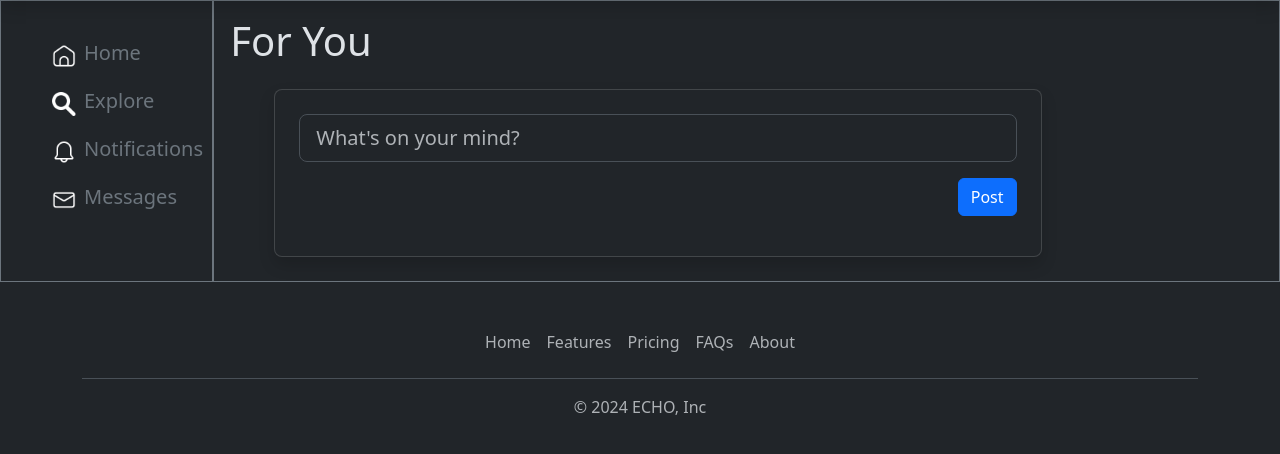
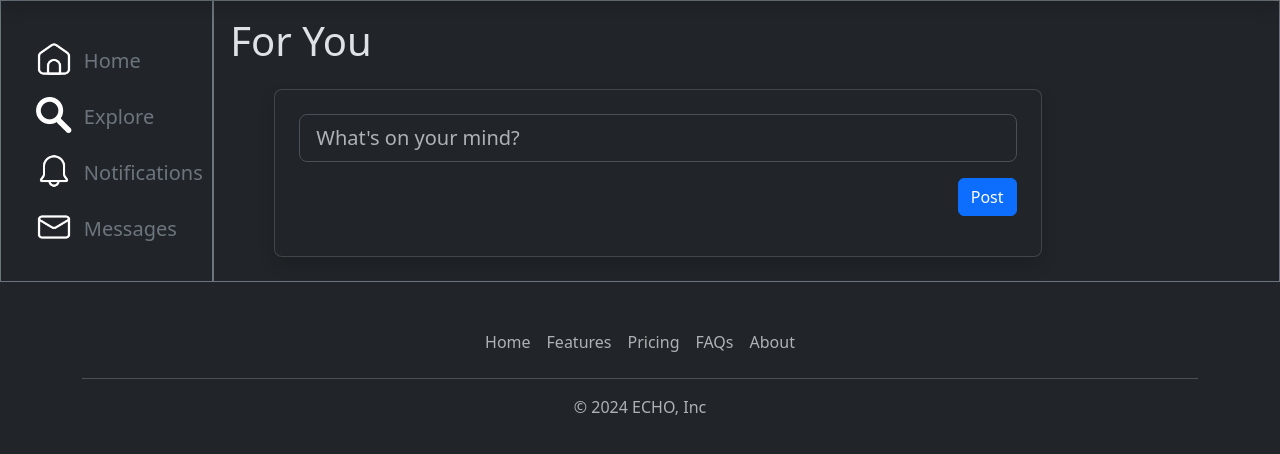
Before and after one commit to mainnely/DA, a PHP site: page / in a window 1280 px wide. Shown: the part 52-506 px from the top of the page. Run offline with PHP 8.4, Linux system fonts and the light colour scheme; data that the repository does not hold is empty.

Commit message:
Activity 6

```diff
--- a/A06/index.php
+++ b/A06/index.php
@@ -9,6 +9,12 @@ if(isset($_POST['btnSubmit'])){
     $twtQuery = "INSERT INTO posts(userID, content, dateTime, privacy, isDeleted, attachment, cityID, provinceID) VALUES (1, '$content', '$currentDate', 'public', 'no', '', 1, 1)";
     executeQuery($twtQuery);
 
+}
+
+if(isset($_POST['btnDelete'])){
+    $delID = $_POST['delID'];
+    $deleteQuery = "DELETE FROM posts WHERE postID = '$delID'";
+    executeQuery($deleteQuery);
   }
 
 $query = "SELECT * FROM posts LEFT JOIN userInfo ON posts.userID = userInfo.userID LEFT JOIN users ON posts.userID = users.userID ORDER BY dateTime DESC";
@@ -33,6 +39,7 @@ $results = executeQuery(query: $query);
     <meta name="viewport" content="width=device-width, initial-scale=1">
     <title>Echo</title>
     <link rel="icon" href="img/Logo.png">
+    <link href="https://cdnjs.cloudflare.com/ajax/libs/font-awesome/5.15.4/css/all.min.css" rel="stylesheet">
     <link href="https://cdn.jsdelivr.net/npm/bootstrap@5.3.3/dist/css/bootstrap.min.css" rel="stylesheet"
         integrity="sha384-QWTKZyjpPEjISv5WaRU9OFeRpok6YctnYmDr5pNlyT2bRjXh0JMhjY6hW+ALEwIH" crossorigin="anonymous">
 </head>
@@ -46,23 +53,31 @@ $results = executeQuery(query: $query);
     </nav>
     <div class="container-fluid">
         <div class="row">
-            <div class="col-3 col-sm-2 pt-3" style="border: 1px solid #6c757d;">
-                <div class="row h5 navText text-secondary m-4 d-flex justify-content-start">
-                    <img src="img/home.png" style="width:48px; margin:3px; position:absolute;" /> <span style="margin-left: 35px; position:relative;">Home</span>
+            <div class="col-4 col-sm-2 pt-3" style="border: 1px solid #6c757d;">
+                <div class="row h5 navText text-secondary m-4">
+                <div class="col-3 p-0 d-flex justify-content-end"><img src="img/home.png" style="width:36px; position:absolute;" /></div>
+                <div class="col-9 pt-2 pe-3"><span style="position:relative;">Home</span></div>
                 </div>
-                <div class="row h5 navText text-secondary m-4 d-flex justify-content-start">
-                    <img src="img/search.png" style="width:48px; margin:3px; position:absolute;" /> <span style="margin-left: 35px; position:relative;">Explore</span>
+
+                <div class="row h5 navText text-secondary m-4">
+                <div class="col-3 p-0 d-flex justify-content-end"><img src="img/search.png" style="width:36px; position:absolute;" /></div>
+                <div class="col-9 pt-2 pe-3"><span style="position:relative;">Explore</span></div>
                 </div>
-                <div class="row h5 navText text-secondary m-4 d-flex justify-content-start">
-                    <img src="img/bell.png" style="width:48px; margin:3px; position:absolute;" /> <span style="margin-left: 35px; position:relative;">Notifications</span>
+
+                <div class="row h5 navText text-secondary m-4">
+                <div class="col-3 p-0 d-flex justify-content-end"><img src="img/bell.png" style="width:36px; position:absolute;" /></div>
+                <div class="col-9 pt-2 pe-3"><span style="position:relative;">Notifications</span></div>
                 </div>
-                <div class="row h5 navText text-secondary m-4 d-flex justify-content-start">
-                    <img src="img/email.png" style="width:48px; margin:3px; position:absolute;" /> <span style="margin-left: 35px; position:relative;">Messages</span>
+
+                <div class="row h5 navText text-secondary m-4">
+                <div class="col-3 p-0 d-flex justify-content-end"><img src="img/email.png" style="width:36px; position:absolute;"/></div>
+                <div class="col-9 pt-2 pe-3"><span style="position:relative;">Messages</span></div>
                 </div>
+
             </div>
 
 
-            <div class="col-9 col-sm-10 pt-3" style="border: 1px solid #6c757d;">
+            <div class="col-8 col-sm-10 pt-3" style="border: 1px solid #6c757d;">
                 <div class="row display-6 px-3">
                     For You
                 </div>
@@ -71,7 +86,8 @@ $results = executeQuery(query: $query);
                     <div class="col-10">
                         <div class="card mx-5 my-4 p-4 rounded-3 shadow">
                             <form method="post" class="col-12 d-flex flex-column">
-                        <input class="form-control form-control-lg mb-2" type="text" name="content" placeholder="What's on your mind?">
+                                <input class="form-control form-control-lg mb-2" type="text" name="content"
+                                    placeholder="What's on your mind?">
                                 <button type="submit" name="btnSubmit" class="mt-2 btn btn-primary align-self-end">
                                     Post
                                 </button>
@@ -84,24 +100,38 @@ $results = executeQuery(query: $query);
 
                         <div class="card mx-5 my-4 p-4 rounded-3 shadow">
                             <div class="card-body">
+                                <div class="row">
+                                    <div class="col-10">
                                         <h4 class="card-user">
                                             <?php echo $post['firstName']." ".$post['lastName'] ?> • <span
                                                 class="card-username text-secondary" style="font-size: 18px;">@
                                                 <?php echo $post['username']?>
-                                    </span> </h5>
+                                            </span>
+                                        </h4>
+                                    </div>
+                                    <div class="col-2">
+                                        <form method="post" class="m-0">
+                                            <input type="hidden" value="<?php echo $post['postID']?>" name="delID">
+                                            <button class="btn btn-danger ms-auto d-flex justify-content-end"
+                                                name="btnDelete">Delete</button>
+                                        </form>
+                                    </div>
+                                </div>
                                 <h7 class="card-time text-secondary">
                                     <?php echo $post['dateTime'] ?>
                                 </h7>
+
                             </div>
-                            <div class="card-body">
+                            <div class="card-body m-4 p-0">
                                 <p class="card-text">
                                     <?php echo $post['content'] ?>
                                 </p>
                             </div>
-                            <div class="card-body d-flex justify-content-center flex-wrap">
-                                <button class="btn mb-1 mx-3 btn-primary">Like</button>
-                                <button class="btn mb-1 mx-3 btn-primary">Comment</button>
-                                <button class="btn mb-1 mx-3 btn-primary">Share</button>
+
+                            <div class="card-body d-flex justify-content-center flex-wrap m-2 p-1">
+                            <i class='far fa-comment mx-3' style='font: size 48px color:aliceblue'></i>
+                            <i class='fas fa-retweet mx-3' style='font: size 48px color:aliceblue'></i>
+                            <i class='far fa-heart mx-3' style='font: size 48px color:aliceblue'></i>
                             </div>
                         </div>
                         <?php
@@ -128,6 +158,7 @@ $results = executeQuery(query: $query);
     <script src="https://cdn.jsdelivr.net/npm/bootstrap@5.3.3/dist/js/bootstrap.bundle.min.js"
         integrity="sha384-YvpcrYf0tY3lHB60NNkmXc5s9fDVZLESaAA55NDzOxhy9GkcIdslK1eN7N6jIeHz"
         crossorigin="anonymous"></script>
+
 </body>
 
 </html>
```
Lines whose indentation alone changed are shown as unchanged.
